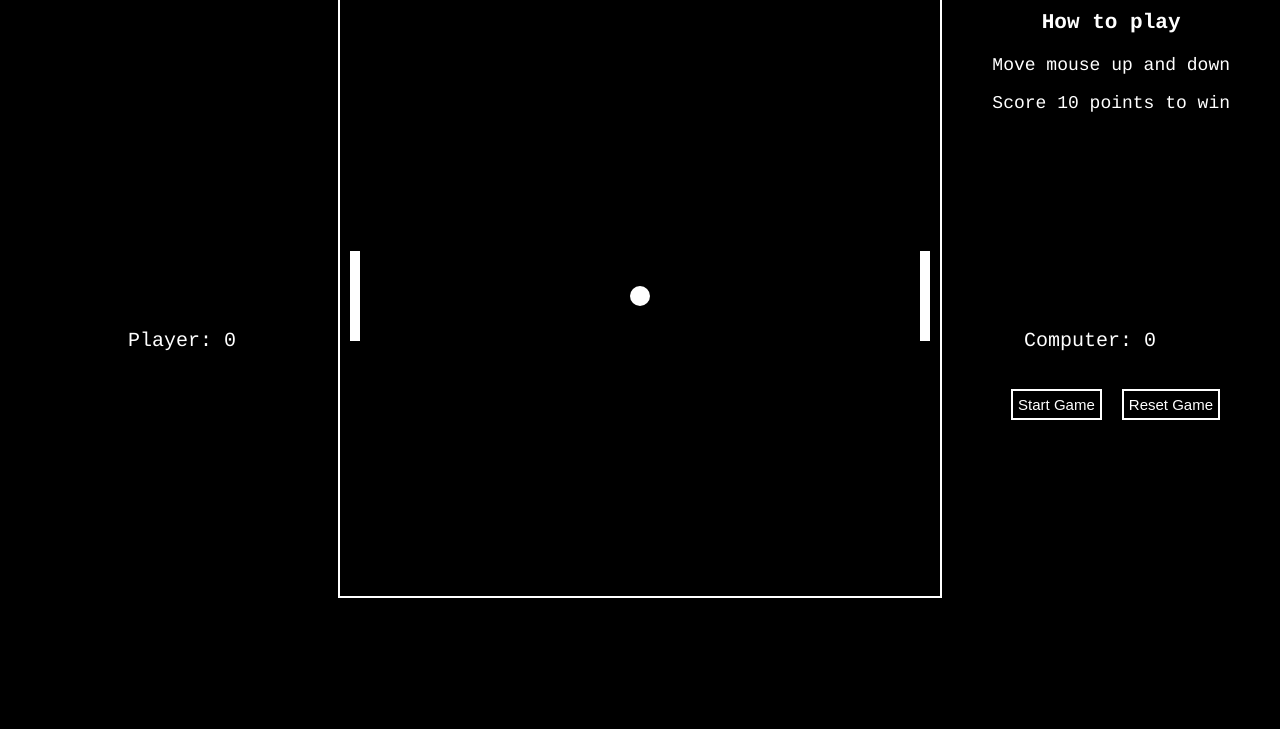
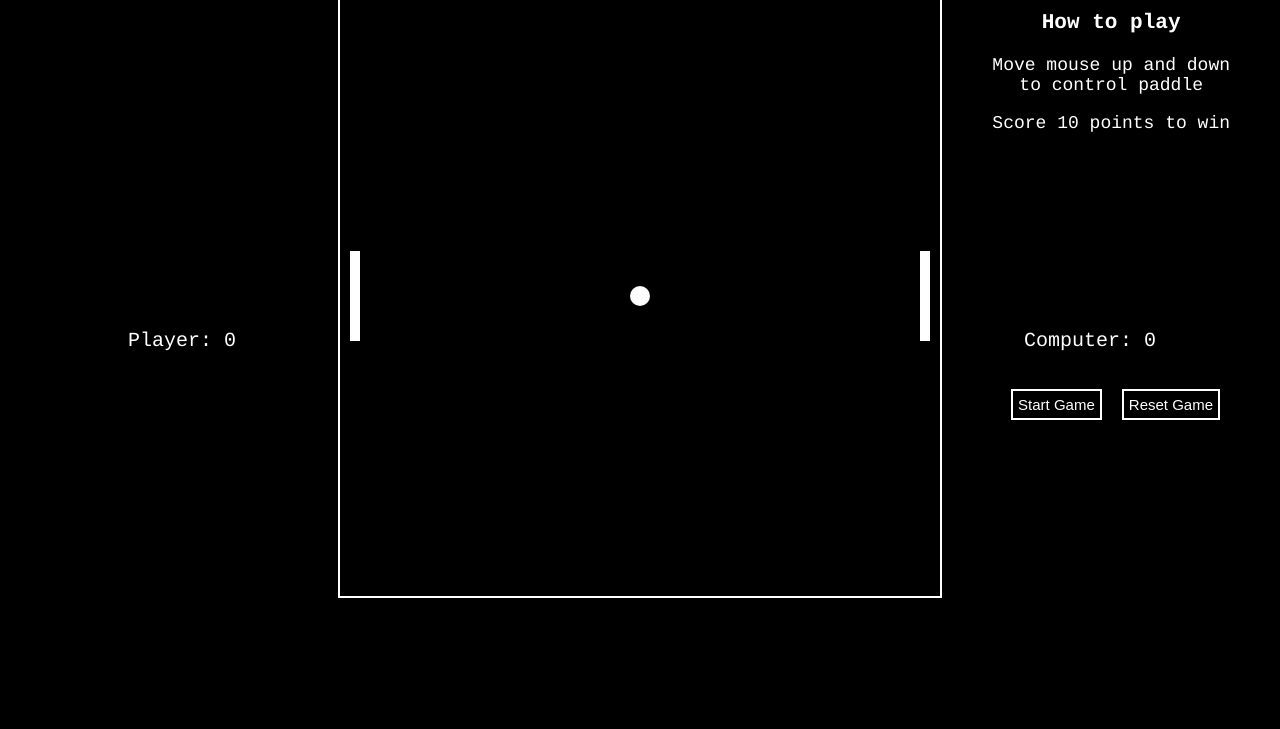
Before and after one commit to imanidev/pong_game, a plain HTML site: page index.html in a window 1280 px wide. Shown: the part 71-800 px from the top of the page. Drawn offline with Linux system fonts and the light colour scheme.

Commit message:
updated instructions

```diff
--- a/index.html
+++ b/index.html
@@ -28,7 +28,7 @@
 
         <div class='instructions'>
             <h3>How to play</h3>
-            <p>Move mouse up and down</p>
+            <p>Move mouse up and down<br> to control paddle</p>
             <p>Score 10 points to win</p>
         </div>
 
```
